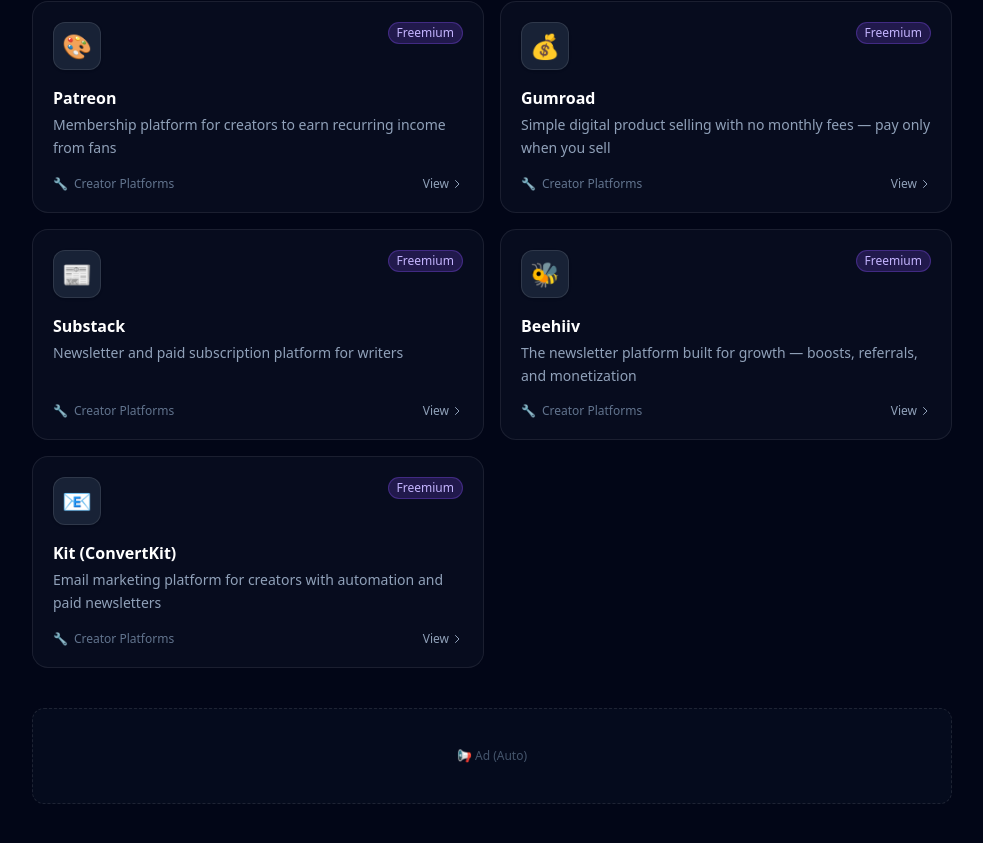
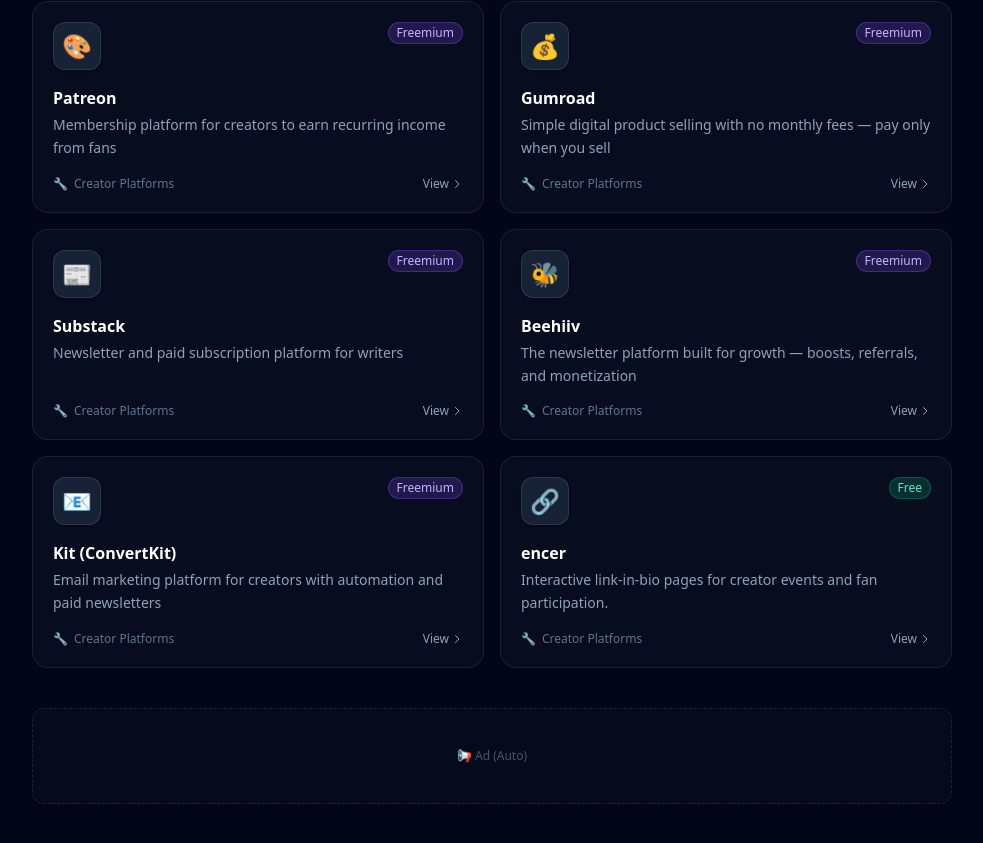
Before and after one commit to JrSaint/finderslist, a Next.js app: page /creator-tools/category/creator-platforms in a window 1280 px wide. Shown: the part 869-1712 px from the top of the page, without its empty margins (0-983 px from the left). Built offline with nearby package versions, Linux system fonts and the light colour scheme.

Commit message:
Add encer to creator tools

```diff
--- a/data/creator-tools.ts
+++ b/data/creator-tools.ts
@@ -1006,4 +1006,17 @@
       "A course creator builds a sales funnel that warms up subscribers before a course launch",
     ],
   },
+  {
+    slug: "encer",
+    name: "encer",
+    tagline: "Interactive link-in-bio pages for creator events and fan participation.",
+    description: "encer helps creators and fan organizers build one mobile page for updates, schedules, polls, messages, giveaways, and important links. It is designed around an event or audience action rather than a static list of buttons. The product is live in free beta, requires no card, and supports English, Korean, Japanese, and Chinese interfaces. Pro access is an invite-only manual beta; no Pro payment is collected.",
+    category: "creator-platforms",
+    tags: ["link in bio", "creator events", "fan participation", "polls", "giveaways"],
+    url: "https://encer.me/en",
+    pricing: "free",
+    featured: false,
+    logo: "🔗",
+    domain: "encer.me",
+  },
 ];
```
